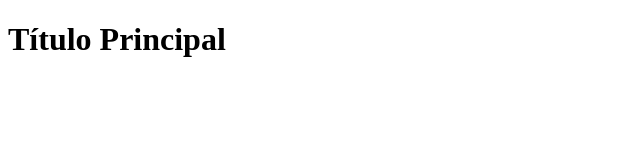
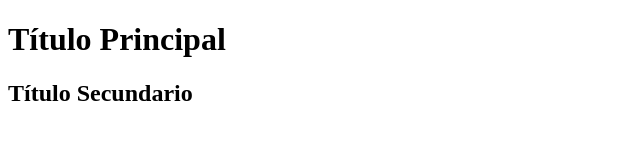
Before and after one commit to africo-git/pruebaNumRama, a plain HTML site: page index.html in a window 1280 px wide. Shown: the whole page, without its empty margins (0-640 px from the left). Drawn offline with Linux system fonts and the light colour scheme.

Commit message:
Añadido título secundario

```diff
--- a/index.html
+++ b/index.html
@@ -8,6 +8,7 @@
 </head>
 <body>
     <h1>Título Principal</h1>
+    <h2>Título Secundario</h2>
 
 </body>
 </html>
```
